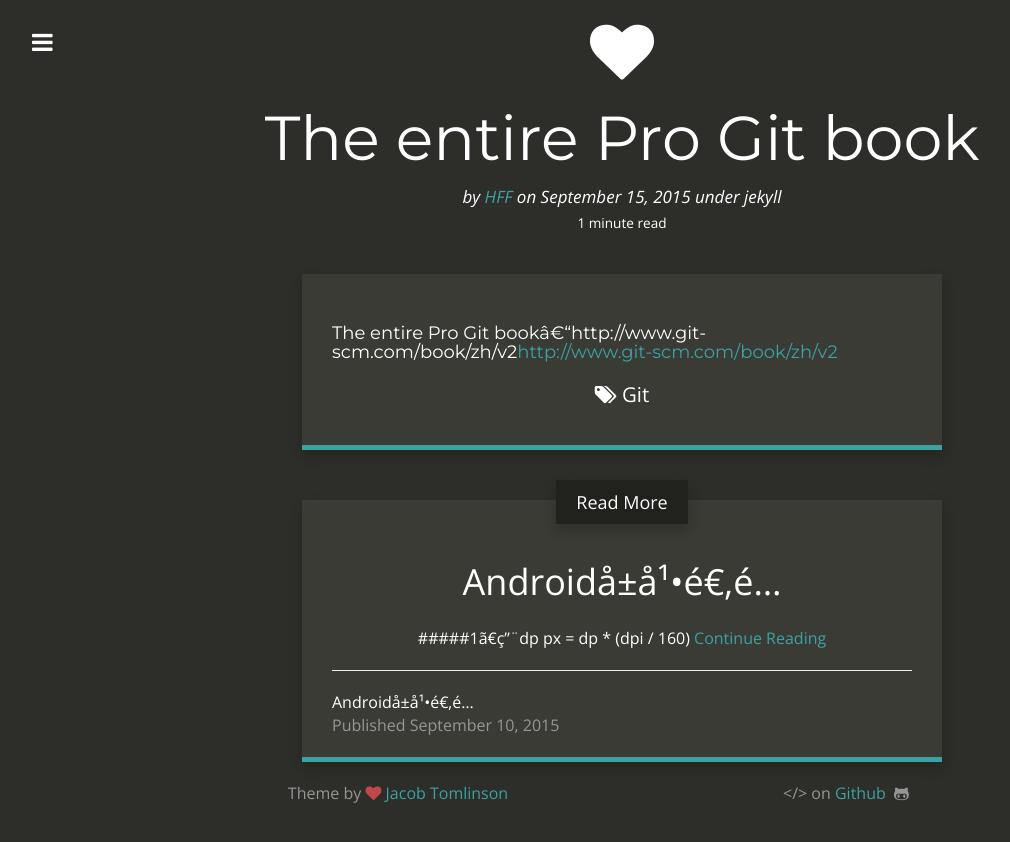
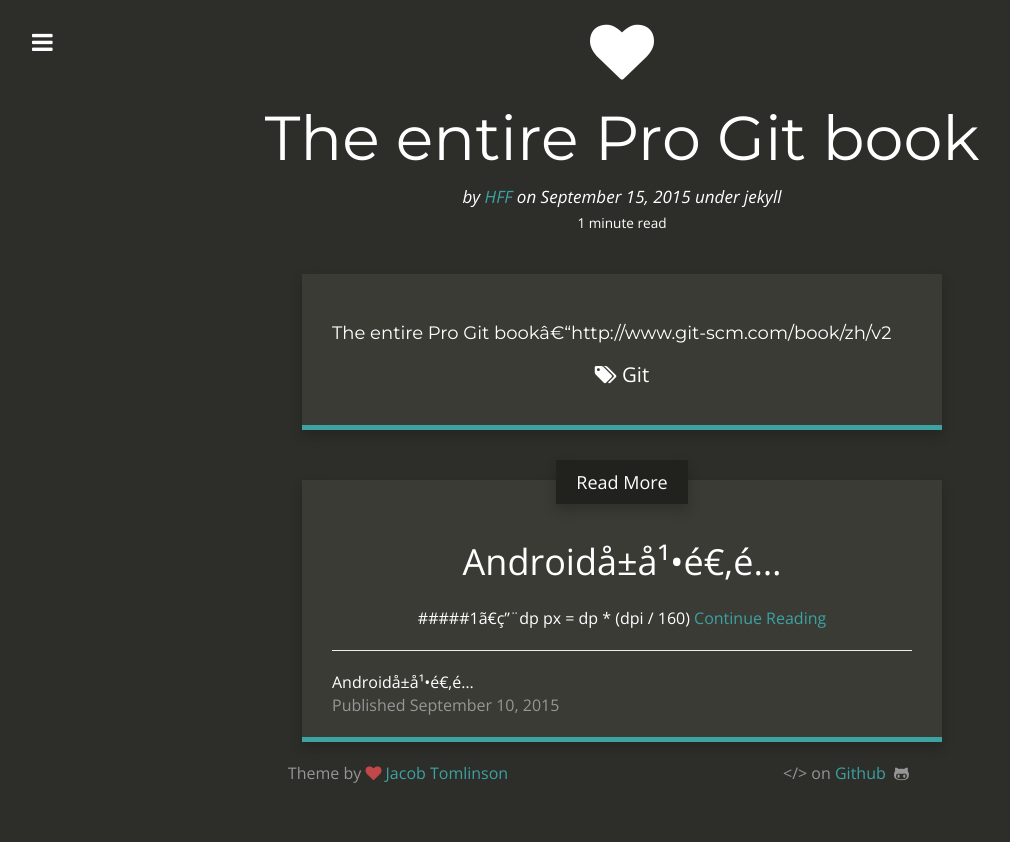
Before and after one commit to HFATFAT/hfatfat.github.io, a Jekyll site: the page built from _posts/2015-09-15-The entire Pro Git book.md, in a window 1280 px wide. Shown: the top 842 px of the page, without its empty margins (18-1028 px from the left). Built offline with Jekyll 4.4.1, drawn with Linux system fonts in a browser that asks for light colours; nearby versions of some CDN libraries; Markdown is read by kramdown in place of the engine named in the settings; comment, search, counter and statistics services are not loaded; some of the changed lines change nothing that is shown.

Commit message:
no message

```diff
--- a/_posts/2015-09-15-The entire Pro Git book.md
+++ b/_posts/2015-09-15-The entire Pro Git book.md
@@ -11,4 +11,4 @@
 ---
 
 
-####The entire Pro Git book--http://www.git-scm.com/book/zh/v2<http://www.git-scm.com/book/zh/v2>
+####The entire Pro Git book--http://www.git-scm.com/book/zh/v2
```
